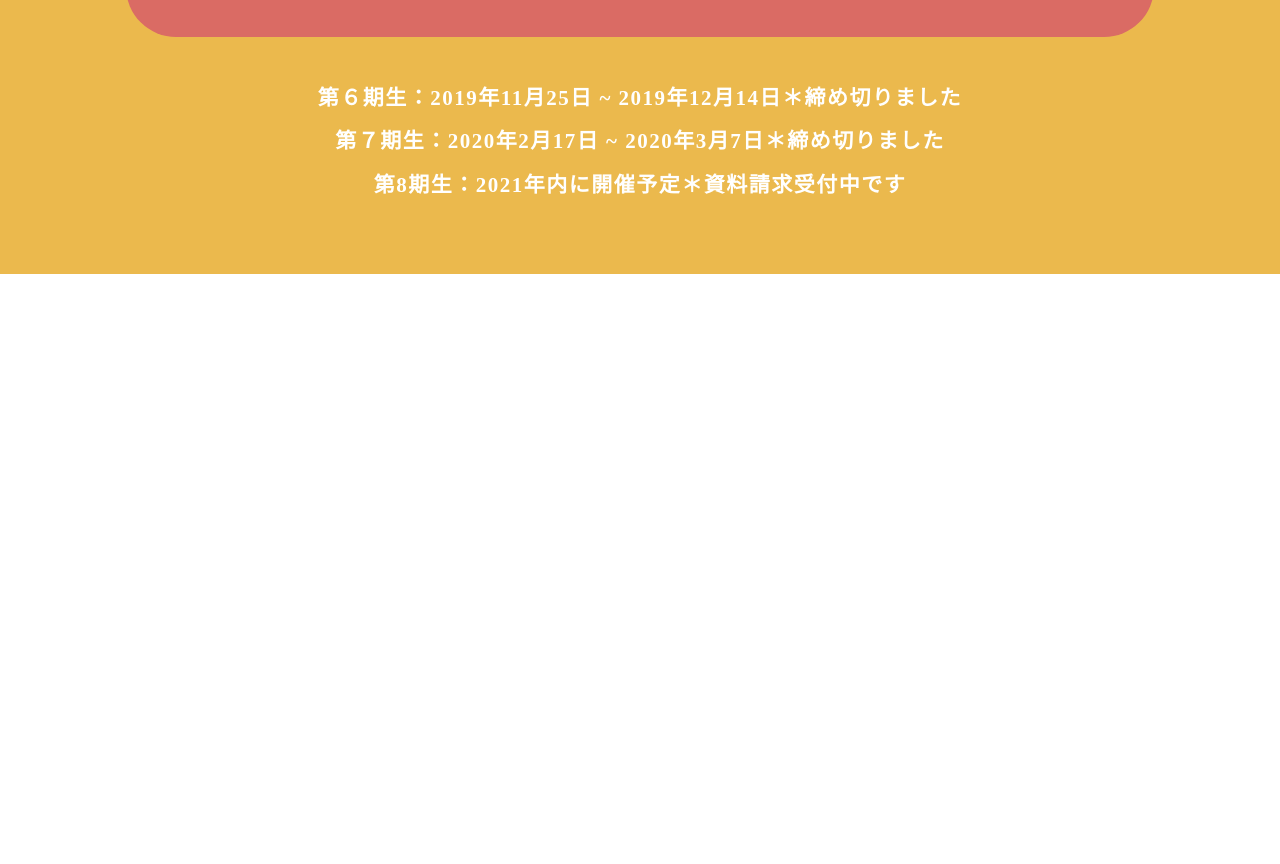
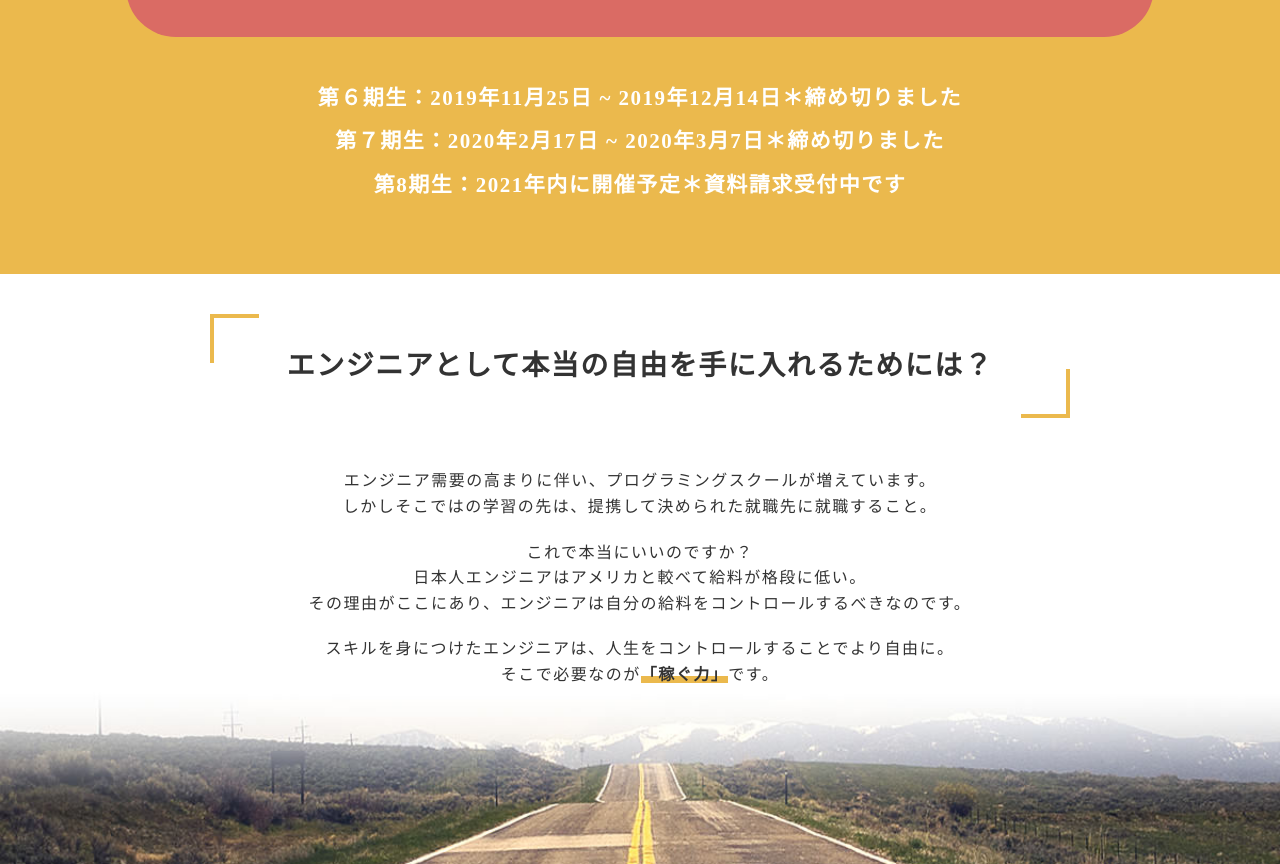
Before and after one commit to YunaSuzuki/iSara, a website: page index.html in a window 1280 px wide. Shown: the part 810-1674 px from the top of the page. Before the commit the page ends 1084 px from the top, so only its background shows below. Drawn offline with Linux system fonts and the light colour scheme; grey boxes are pictures that could not be loaded.

Commit message:
introduction(self)

```diff
--- a/index.html
+++ b/index.html
@@ -62,6 +62,24 @@
             </li>
         </ul>
     </div>
+    <div class="introduction">
+        <p class="introduction__title">
+            エンジニアとして本当の自由を手に入れるためには？
+        </p>
+        <div class="introduction__detail">
+            <p>エンジニア需要の高まりに伴い、プログラミングスクールが増えています。</p>
+            <p>しかしそこではの学習の先は、提携して決められた就職先に就職すること。</p>
+        </div>
+        <div class="introduction__detail">
+            <p>これで本当にいいのですか？</p>
+            <p>日本人エンジニアはアメリカと較べて給料が格段に低い。</p>
+            <p>その理由がここにあり、エンジニアは自分の給料をコントロールするべきなのです。</p>
+        </div>
+        <div class="introduction__detail">
+            <p>スキルを身につけたエンジニアは、人生をコントロールすることでより自由に。</p>
+            <p>そこで必要なのが<span>「稼ぐ力」</span>です。</p>
+        </div>
+    </div>
     <!-- </main> -->
 </body>
 </html>
--- /dev/null
+++ b/sass/layout/_introduction.scss
@@ -0,0 +1,59 @@
+.introduction{
+    height: 590px;
+    padding: 40px 0;
+    background-image: url(../img/introbottom.jpg);
+    background-size: cover;
+    background-repeat: no-repeat;
+    background-position: center;
+
+    &__title{
+        position: relative;
+        max-width: 860px;
+        margin: 0 auto 50px;
+        padding: 30px 60px;
+        text-align: center;
+        font-size: 28px;
+        font-weight: 600;
+        color: #333;
+
+        &:before, &:after{
+            content:'';
+            width: 45px;
+            height: 45px;
+            position: absolute;
+            display: inline-block;
+        }
+
+        &:before {
+            border-left: #EBB94D solid 4px;
+            border-top: #EBB94D solid 4px;
+            top: 0;
+            left: 0;
+        }
+        &:after {
+            border-right: #EBB94D solid 4px;
+            border-bottom: #EBB94D solid 4px;
+            right: 0;
+            bottom: 0;
+        }
+
+    }
+
+    &__detail{
+
+        &:not(:last-child){
+            margin-bottom: 20px;
+        }
+
+        p{
+            margin-bottom: 0;
+            text-align: center;
+            color: #333;
+
+            span{
+                background: linear-gradient(transparent 60%, #EBB94D 60%);
+                font-weight: 600;
+            }
+        }
+    }
+}
--- a/sass/main.scss
+++ b/sass/main.scss
@@ -1,6 +1,7 @@
 @import "abstract/typography";
 @import "base/base";
 @import "base/grid";
+@import "layout/introduction";
 @import "layout/header";
 @import "layout/conversion";
 @import "layout/cover";
```
Also changed, not shown: css/style.css, img/introbottom.jpg (added).
